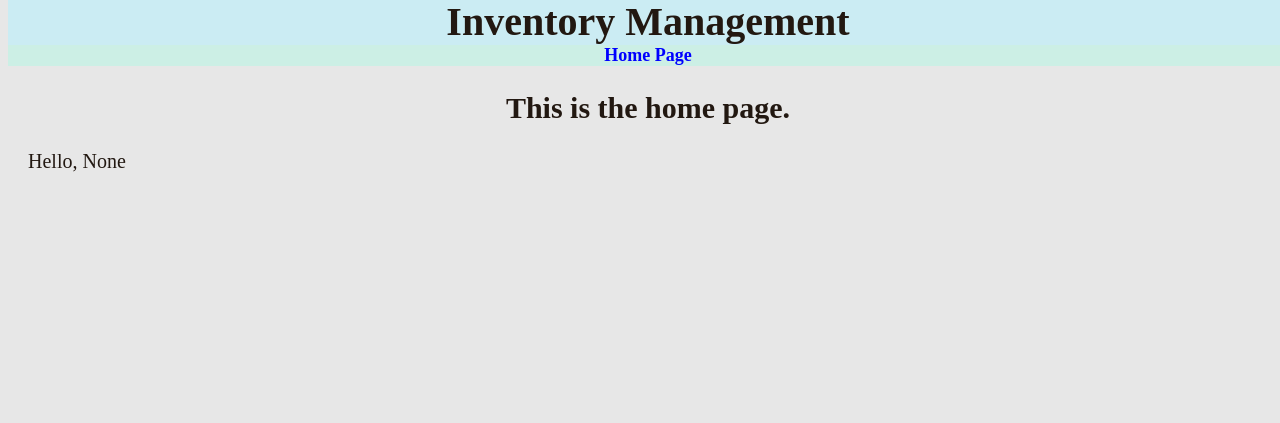
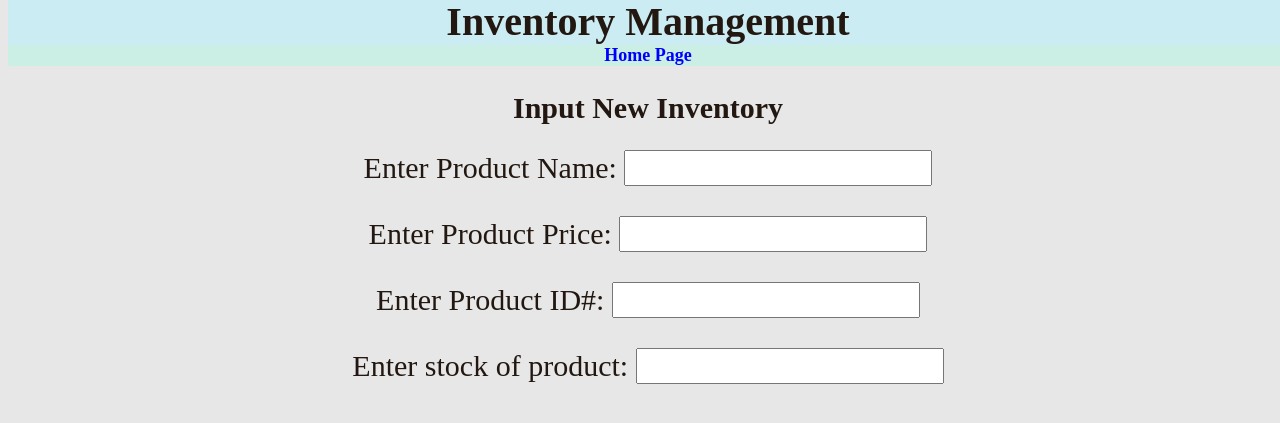
Before and after one commit to XBoxpsycho8192/WebAppProject, a Flask app: page /profile/ in a window 1280 px wide. Shown: the top 423 px of the page. Run offline with Flask 3, Linux system fonts and the light colour scheme.

Commit message:
Push 2
Fleshed out Home Page

```diff
--- a/app.py
+++ b/app.py
@@ -6,4 +6,4 @@ app.register_blueprint(views, url_prefix="/")
 
 
 if __name__=='__main__':
-    app.run(debug=True, host="0.0.0.0", port=5000)
+    app.run(debug=True, port=5000)
--- a/static/style.css
+++ b/static/style.css
@@ -53,6 +53,19 @@ p,h3,h4{
 font-size: 20px}
 
 
+#ProductName, #ProductPrice, #ProductID, #ProductStock{
+	text-align: center;
+	font-size: 30px;
+	margin-bottom: 1em;
+}
+#product_name, #product_price, #product_id, #product_stock{
+	font-size: 30px;
+	width: 300px;
+	height: 30px;
+}
+
+
+
 /*.center_home {*/
 /*	display: block;*/
 /*	margin-left: auto;*/
--- a/templates/index.html
+++ b/templates/index.html
@@ -19,10 +19,27 @@
         <a href="../templates/index.html">Home Page</a>
     </nav>
     {% block content %}
-    <h2>This is the home page.</h2>
-
-    <p>Hello, {{ name }}</p>
-    <script type="text/javascript" src="{{ url_for('static', filename='index.js')}}"></script>
+    <h2>Input New Inventory</h2>
+    <div id="forminput">
+    <form id="ProductName">
+        <label>Enter Product Name:</label>
+        <input type="text" name="product_name" id="product_name"/>
+    </form>
+    <form id="ProductPrice">
+        <label>Enter Product Price:</label>
+        <input type="number" step="0.01" name="product_price" id="product_price"/>
+    </form>
+        <form id="ProductID">
+        <label>Enter Product ID#:</label>
+        <input type="text" name="product_id" id="product_id"/>
+    </form>
+        <form id="ProductStock">
+        <label>Enter stock of product:</label>
+        <input type="text" name="product_stock" id="product_stock"/>
+    </form>
+        </div>
+<!--    <p>Hello, {{ name }}</p>-->
+<!--    <script type="text/javascript" src="{{ url_for('static', filename='index.js')}}"></script>-->
     {% endblock %}
 </div>
 </body>
```
Also changed, not shown: instruction.py (renamed from main.py, +3 -22 lines).
